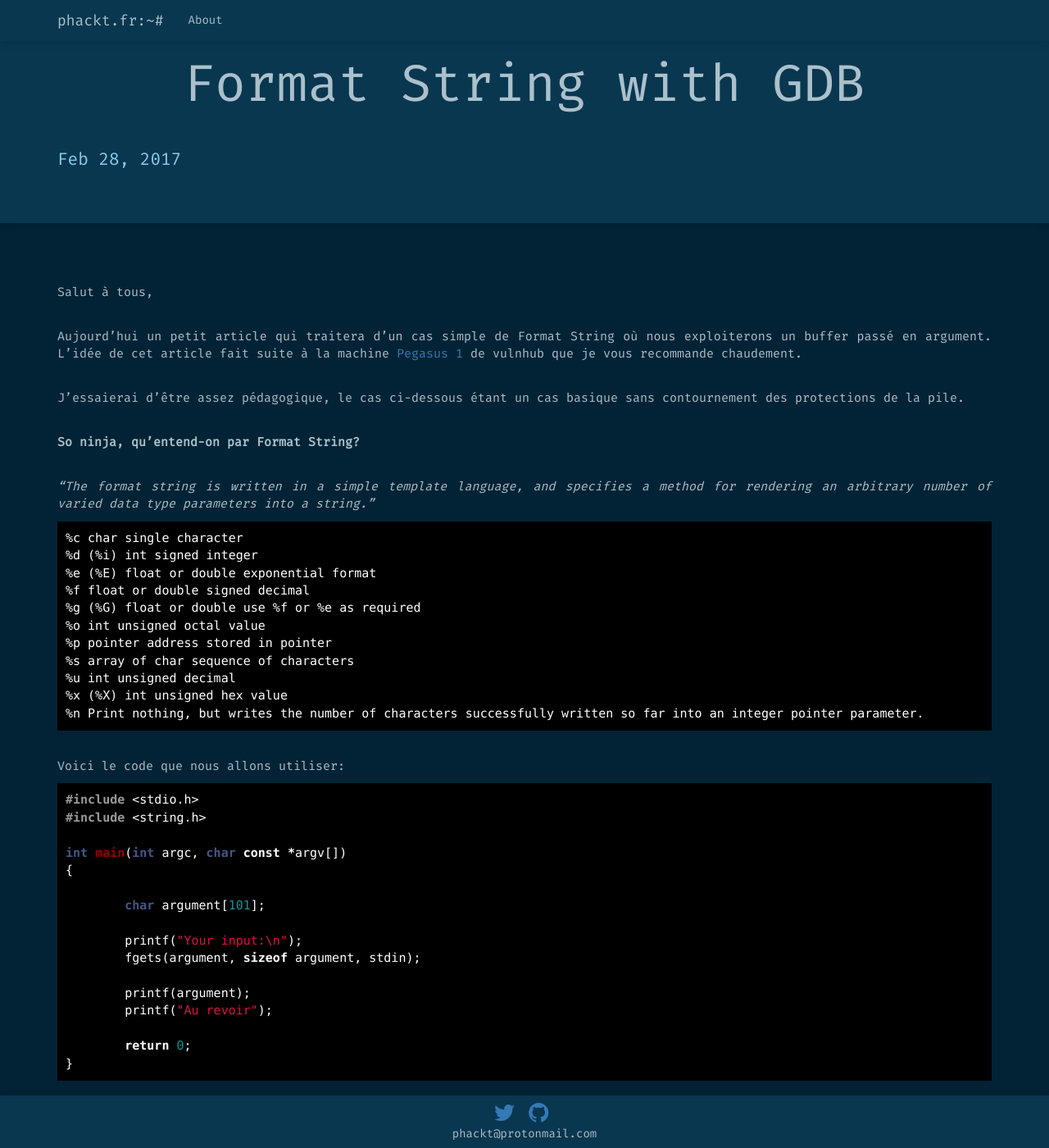
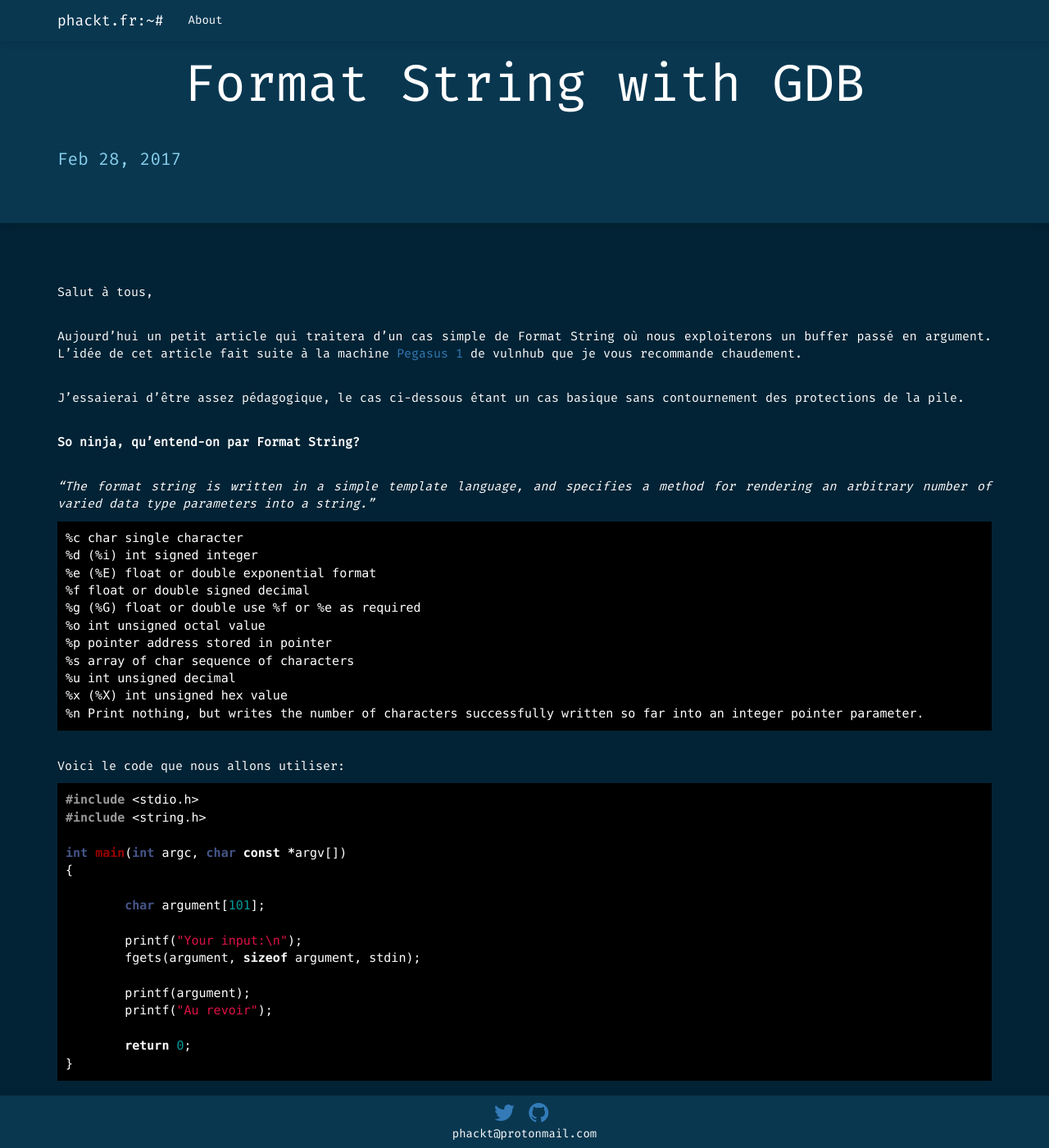
Before and after one commit to phackt/phackt.github.io, a Jekyll site: the page built from _posts/2017-02-28-format-string.markdown, in a window 1280 px wide and 1400 px high. Shown: the whole window at 82% size. Built offline with Jekyll 4.4.1, drawn with Linux system fonts in a browser that asks for light colours; nearby versions of some CDN libraries; some web fonts are replaced.

Commit message:
update img

```diff
--- a/public/css/main.scss
+++ b/public/css/main.scss
@@ -10,7 +10,7 @@
 }
 
 .navbar-default .navbar-nav > li > a{
-  color:#abc0ca !important;
+  color:#ffffff !important;
 }
 .navbar-default .navbar-nav > li > a:hover{
   color:#03a4fb !important;
@@ -20,7 +20,7 @@
   color:#03a4fb !important;
 }
 .navbar-default .navbar-brand{
-  color:#abc0ca !important;
+  color:#ffffff !important;
 }
 .footer-content{
   text-align: center;
@@ -29,7 +29,7 @@
 body{
   background-color: #022335 !important;
   font-family: "Fira Mono" !important;
-  color: #abc0ca !important;
+  color: #ffffff !important;
 }
 .page-stuff{
   a {
@@ -81,7 +81,7 @@ a:hover{
 
 .post-title{
   font-size: 20px !important;
-  color:  #abc0ca !important;
+  color:  #ffffff !important;
 }
 
 .post-excerpt{
@@ -91,7 +91,7 @@ a:hover{
 }
 .post-title-main{
   text-align: center;
-  color: #abc0ca !important;
+  color: #ffffff !important;
 }
 .post-content{
   font-size: 15px;
```
Also changed, not shown: _posts/2017-02-28-format-string.markdown (+0 -16 lines).
